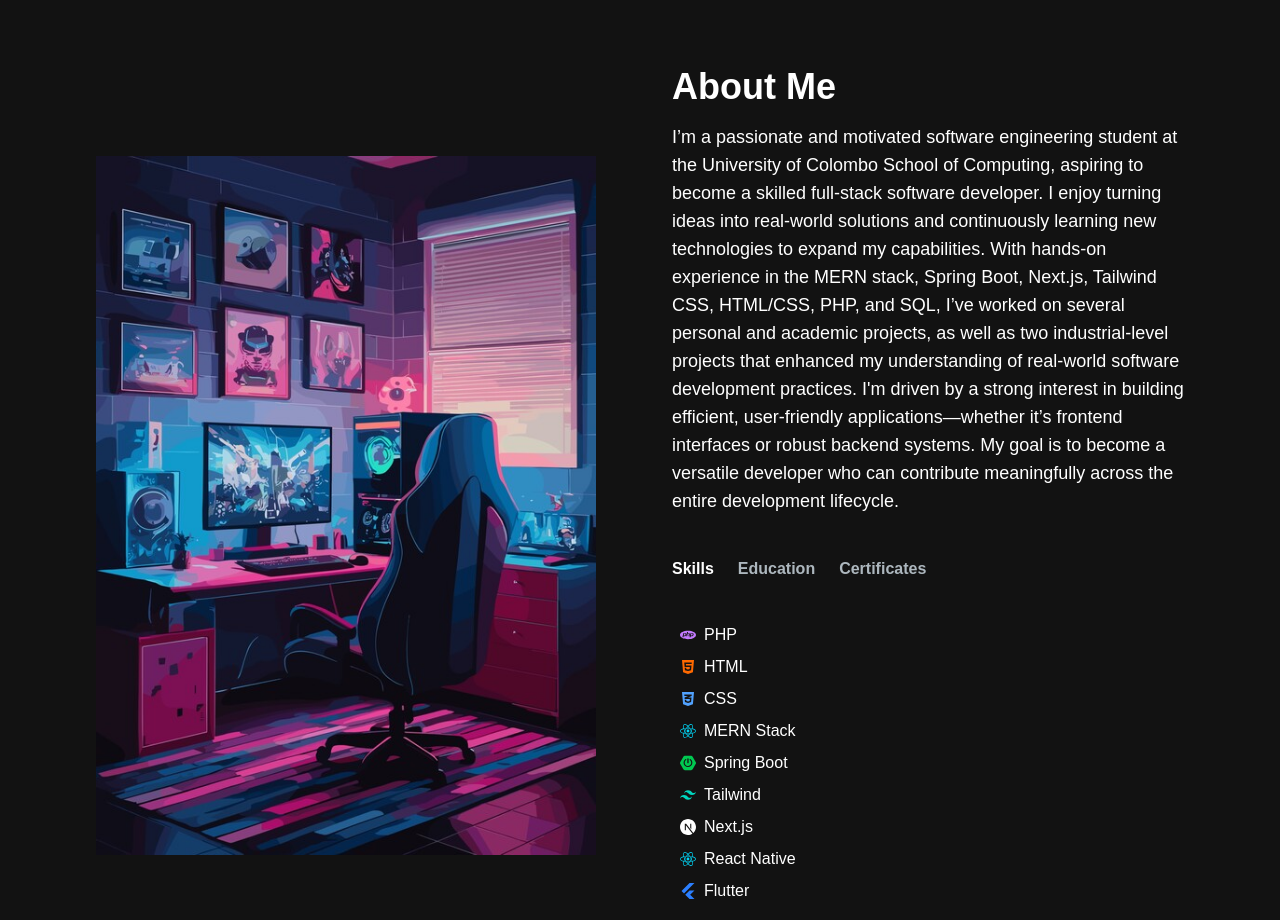
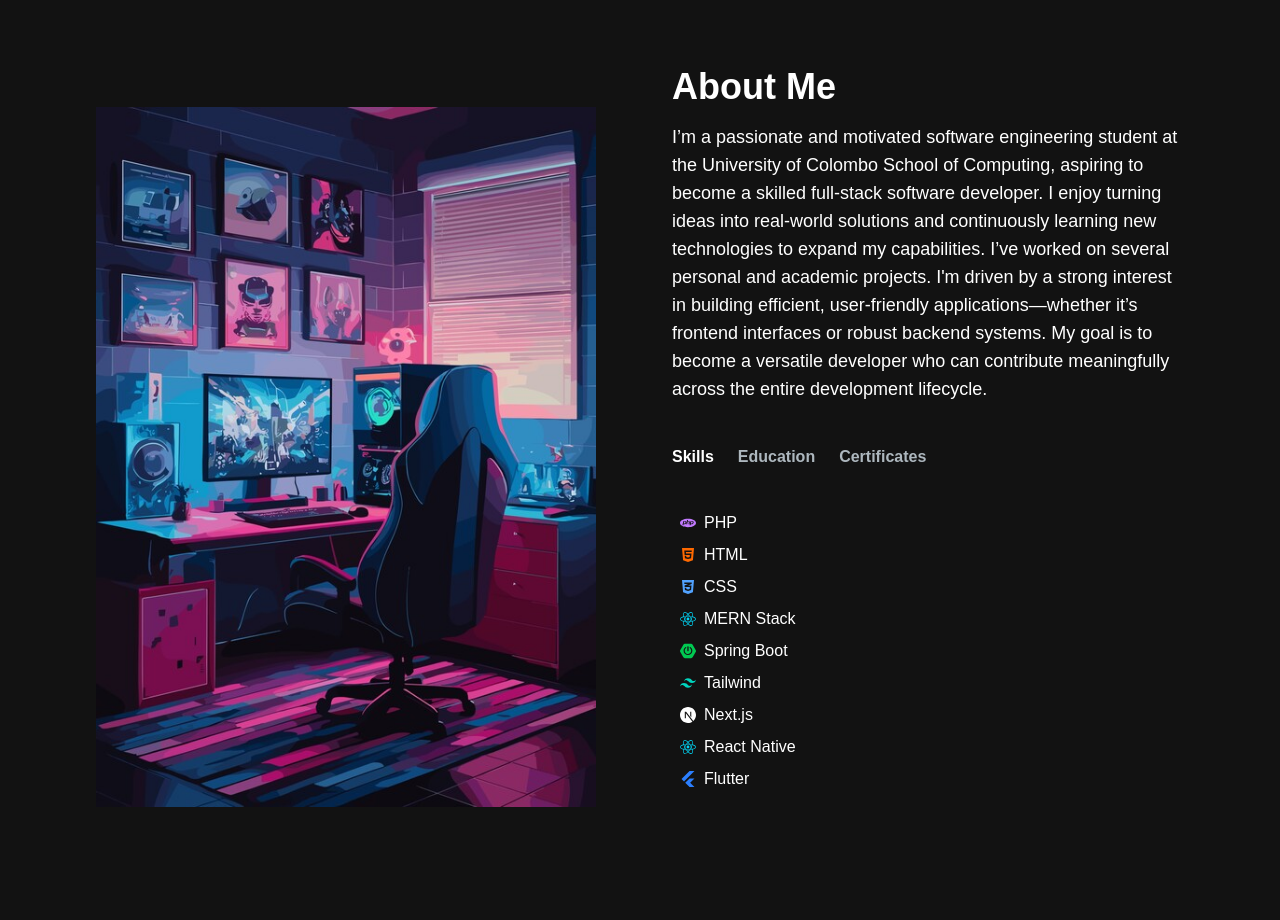
Before and after one commit to Lakshan102/my-portfolio, a Next.js app: page / in a window 1280 px wide. Shown: the part 820-1740 px from the top of the page. Built offline with nearby package versions, Linux system fonts and the light colour scheme.

Commit message:
main | changed cv and about me

```diff
--- a/src/app/component/AboutSection.jsx
+++ b/src/app/component/AboutSection.jsx
@@ -75,15 +75,11 @@ const AboutSection = () => {
             University of Colombo School of Computing, aspiring to become a
             skilled full-stack software developer. I enjoy turning ideas into
             real-world solutions and continuously learning new technologies to
-            expand my capabilities. With hands-on experience in the MERN stack,
-            Spring Boot, Next.js, Tailwind CSS, HTML/CSS, PHP, and SQL, I’ve
-            worked on several personal and academic projects, as well as two
-            industrial-level projects that enhanced my understanding of
-            real-world software development practices. I'm driven by a strong
-            interest in building efficient, user-friendly applications—whether
-            it’s frontend interfaces or robust backend systems. My goal is to
-            become a versatile developer who can contribute meaningfully across
-            the entire development lifecycle.
+            expand my capabilities. I’ve worked on several personal and academic
+            projects. I'm driven by a strong interest in building efficient,
+            user-friendly applications—whether it’s frontend interfaces or robust
+            backend systems. My goal is to become a versatile developer who can
+            contribute meaningfully across the entire development lifecycle.
           </p>
           <div className="flex flex-row mt-8 justify-start">
             <TabButton
```
Also changed, not shown: 1 other file (tests, documents, lock files or other folders).
